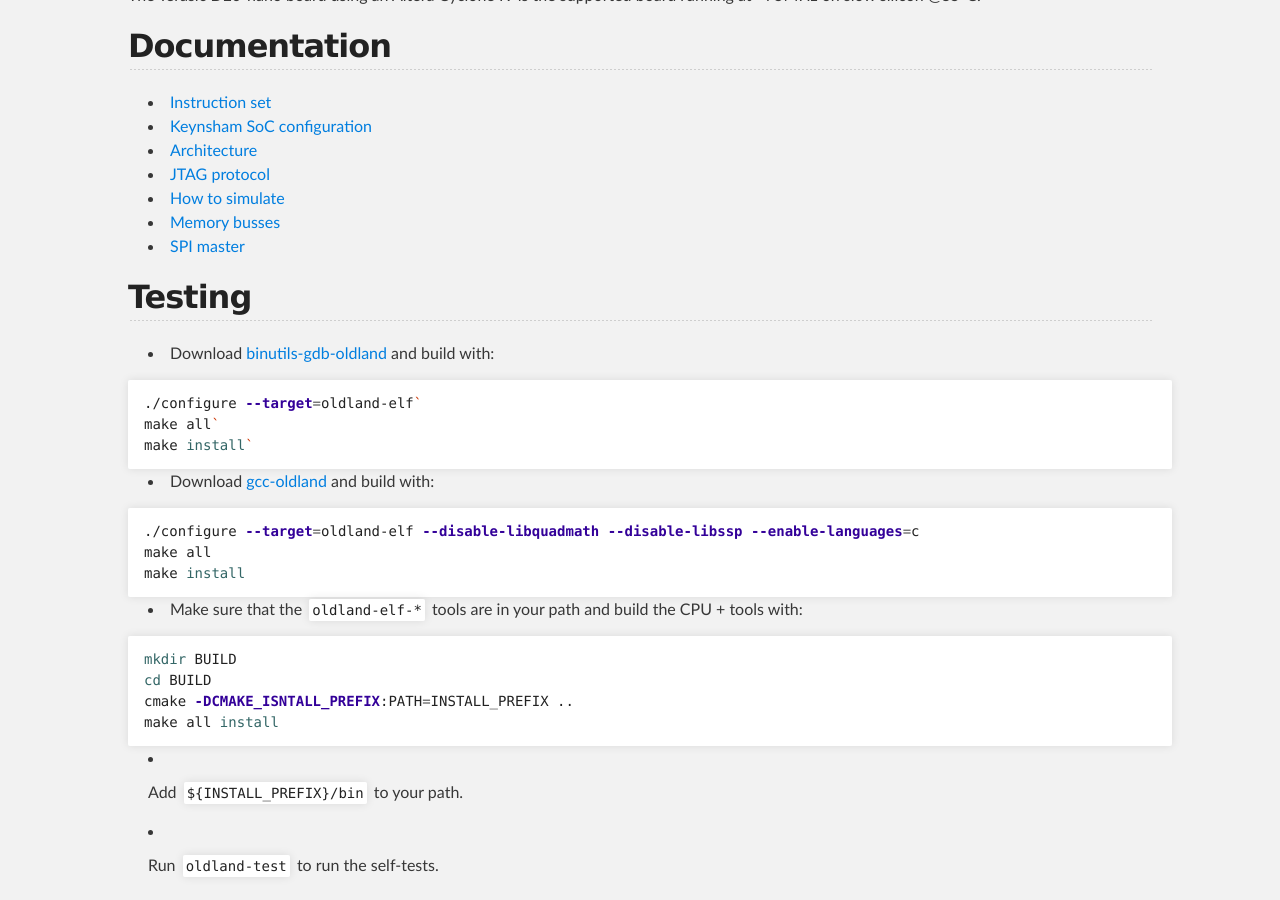
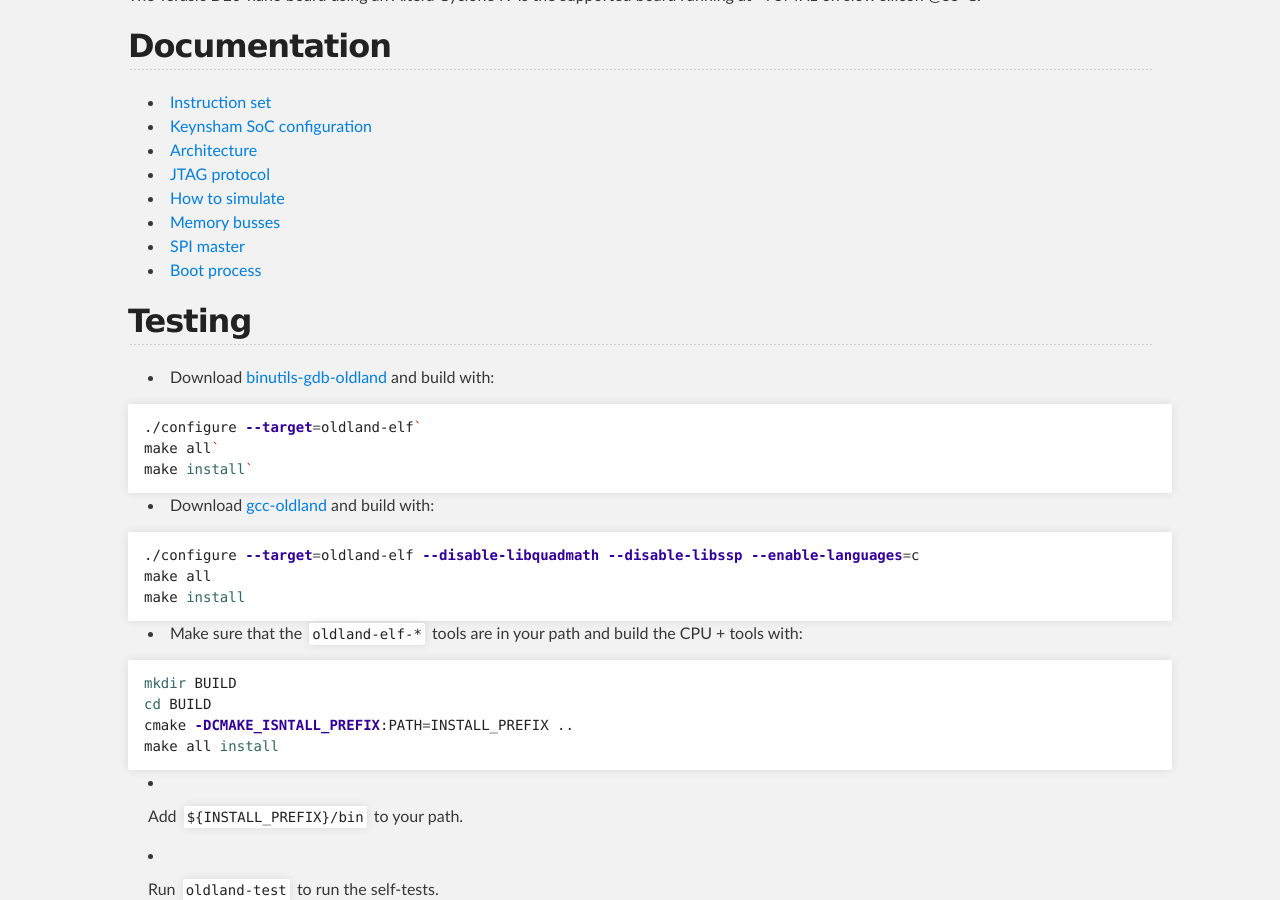
Before and after one commit to jamieiles/oldland-web, a Jekyll site: the page built from index.md, in a window 1280 px wide and 900 px high, scrolled down 471 px. Built offline with Jekyll 4.4.1, drawn with Linux system fonts in a browser that asks for light colours.

Commit message:
Add boot process.

```diff
--- a/index.md
+++ b/index.md
@@ -29,6 +29,7 @@ Documentation
 - [How to simulate](docs/simulating.html)
 - [Memory busses](docs/memory.html)
 - [SPI master](docs/spimaster.html)
+- [Boot process](docs/booting.html)
 
 Testing
 -------
```
